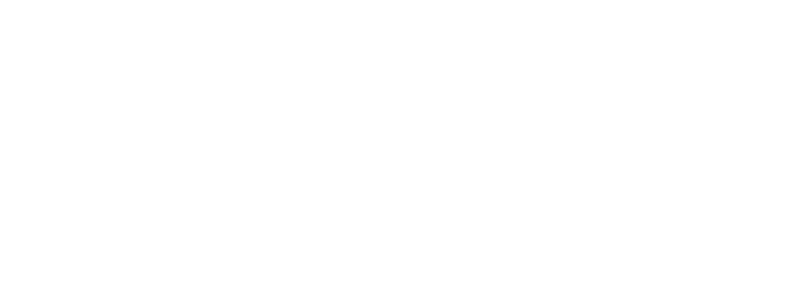
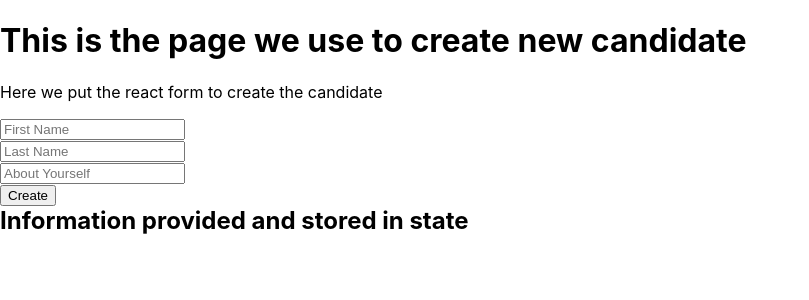
Before and after one commit to mcbadger88/real-code-problems-frontend, a React (Create React App) app in the folder react-app/: page /candidate/new in a window 1280 px wide. Shown: the top 300 px of the page, without its empty margins (0-809 px from the left). Built offline with nearby package versions, Linux system fonts and the light colour scheme.

Commit message:
add candidateNew page and react form using hooks

```diff
--- a/react-app/src/App.js
+++ b/react-app/src/App.js
@@ -1,5 +1,6 @@
 import React, { useState, useEffect } from 'react';
 import { BrowserRouter as Router, Switch, Route } from 'react-router-dom';
+import CandidateProfileNew from './pages/CandidateProfileNew'
 import BrowseChallenges from './pages/BrowseChallenges'
 import ViewSingleChallenge from './pages/ViewSingleChallenge'
 import SubmitSubmission from './pages/SubmitSubmission'
@@ -86,6 +87,10 @@
           component={Home}
         />
 
+        <Route
+          exact path='/candidate/new'
+          component={CandidateProfileNew}
+        />
 
       </Switch>
     </Router>
--- /dev/null
+++ b/react-app/src/components/CandidateProfileNewForm/CandidateProfileNewForm.jsx
@@ -0,0 +1,80 @@
+import React, {useState, useEffect} from 'react';
+import axios from 'axios'
+
+const CandidateProfileNewForm = () => {
+
+    const [inputs,setInputs] = useState({})
+
+
+    const handleSubmit = async (e) => {
+        e.preventDefault();
+        console.log(inputs)
+        let response = await axios.post('http://localhost:5000/candidates', {...inputs,user_id:Math.random()})
+        console.log(response)
+    }
+
+    const handleInputChange = (e) => {
+        e.persist();
+        setInputs(inputs => ({
+            ...inputs, [e.target.name]:e.target.value}))
+        console.log('here')
+        }
+
+
+
+
+    // const handleFirstName = (e) => {
+    //     const {value} = e.target
+    //     setFirstName(value)
+    // }
+
+    // const handleLastName = (e) => {
+    //     const {value} = e.target
+    //     setLastName(value)
+    // }
+
+
+    // const handleBio = (e) => {
+    //     const {value} = e.target
+    //     setBio(value)
+    // }
+
+    useEffect (() => {
+      console.log('if firstname updated')
+    }, [inputs.firstName])
+
+    return(
+    <div>
+    <p>Here we put the react form to create the candidate</p>
+    <form onSubmit={handleSubmit}>
+        <label>
+            <input onChange={handleInputChange} type="text" name="firstname" value={inputs.firstName} placeholder="First Name" required/>
+        </label>
+        <br />
+
+        <label>
+            <input onChange={handleInputChange} type="text" name="lastname" value={inputs.lastName} placeholder="Last Name" required/>
+        </label>
+        <br />
+
+        <label>
+            <input onChange={handleInputChange} type="text" name="bio" vaule={inputs.bio}placeholder="About Yourself"/>
+        </label>
+        <br />
+
+        <button type="submit">Create</button>
+    </form>
+
+        <div>
+            <h2>Information provided and stored in state</h2>
+            {inputs.firstName}
+            {inputs.lastName}
+            {inputs.bio}
+        </div>
+
+    </div>
+    )
+}
+
+
+export default CandidateProfileNewForm
--- a/react-app/src/pages/CandidateProfile.js
+++ b/react-app/src/pages/CandidateProfile.js
@@ -1,11 +1,13 @@
 import React, { useState, useEffect } from 'react';
 import NavBar from '../components/NavBar/NavBar'
+import {Link} from 'react-router-dom'
 
 const CandidateProfile = () => {
     return (
         <>
         <NavBar />
         <h1>CandidateProfile HERE !</h1>
+        <p><Link to='/candidate/new'>Create your profile</Link></p>
         </>
     )
 }
--- /dev/null
+++ b/react-app/src/pages/CandidateProfileNew.jsx
@@ -0,0 +1,15 @@
+import React from 'react';
+import CandidateProfileNewForm from '../components/CandidateProfileNewForm/CandidateProfileNewForm'
+
+const CandidateProfileNew = () => {
+
+    return(
+        <div>
+        <h1>This is the page we use to create new candidate</h1>
+        <CandidateProfileNewForm />
+        </div>
+    )
+
+}
+
+export default CandidateProfileNew
```
Also changed, not shown: react-app/src/pages/NewCandidateProfile.jsx (deleted, +0 -11 lines).
